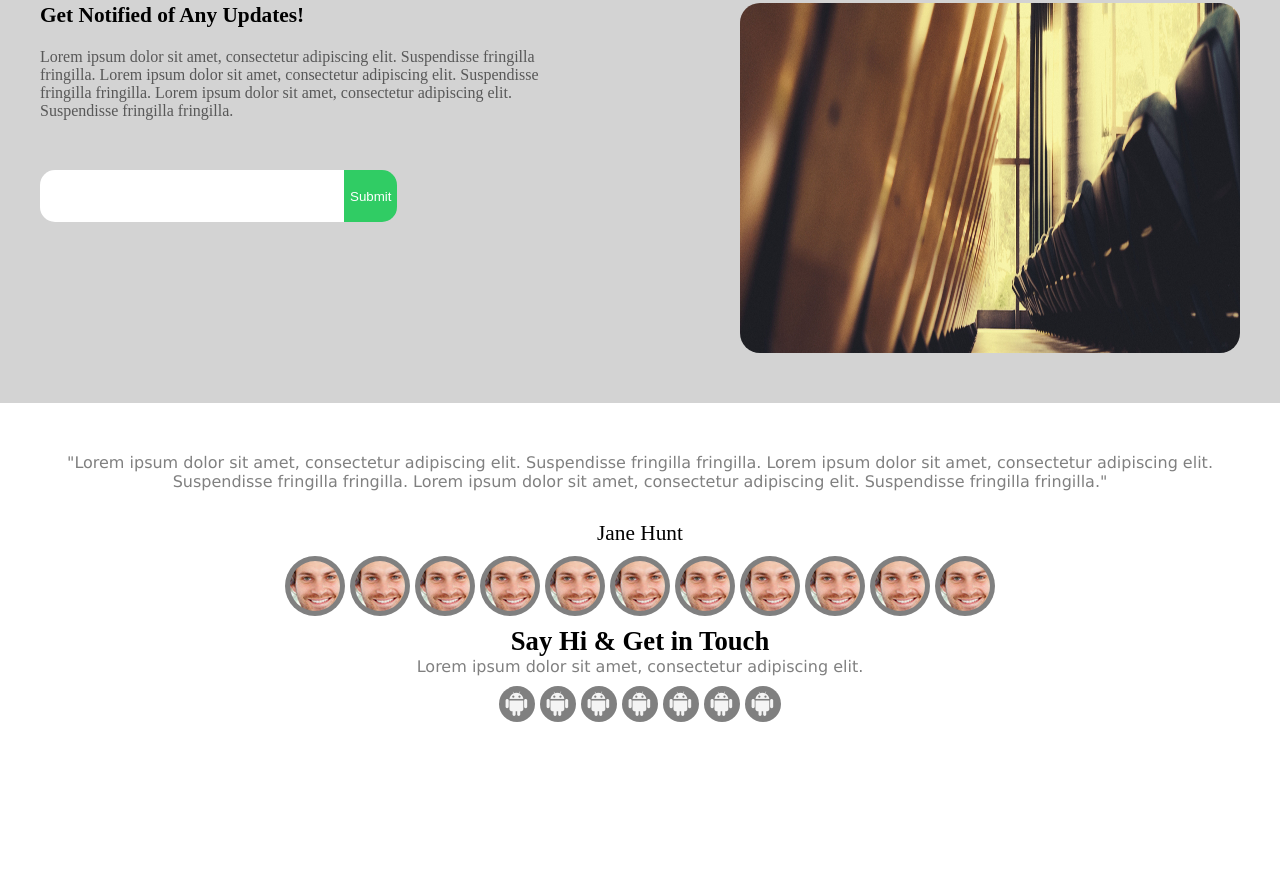
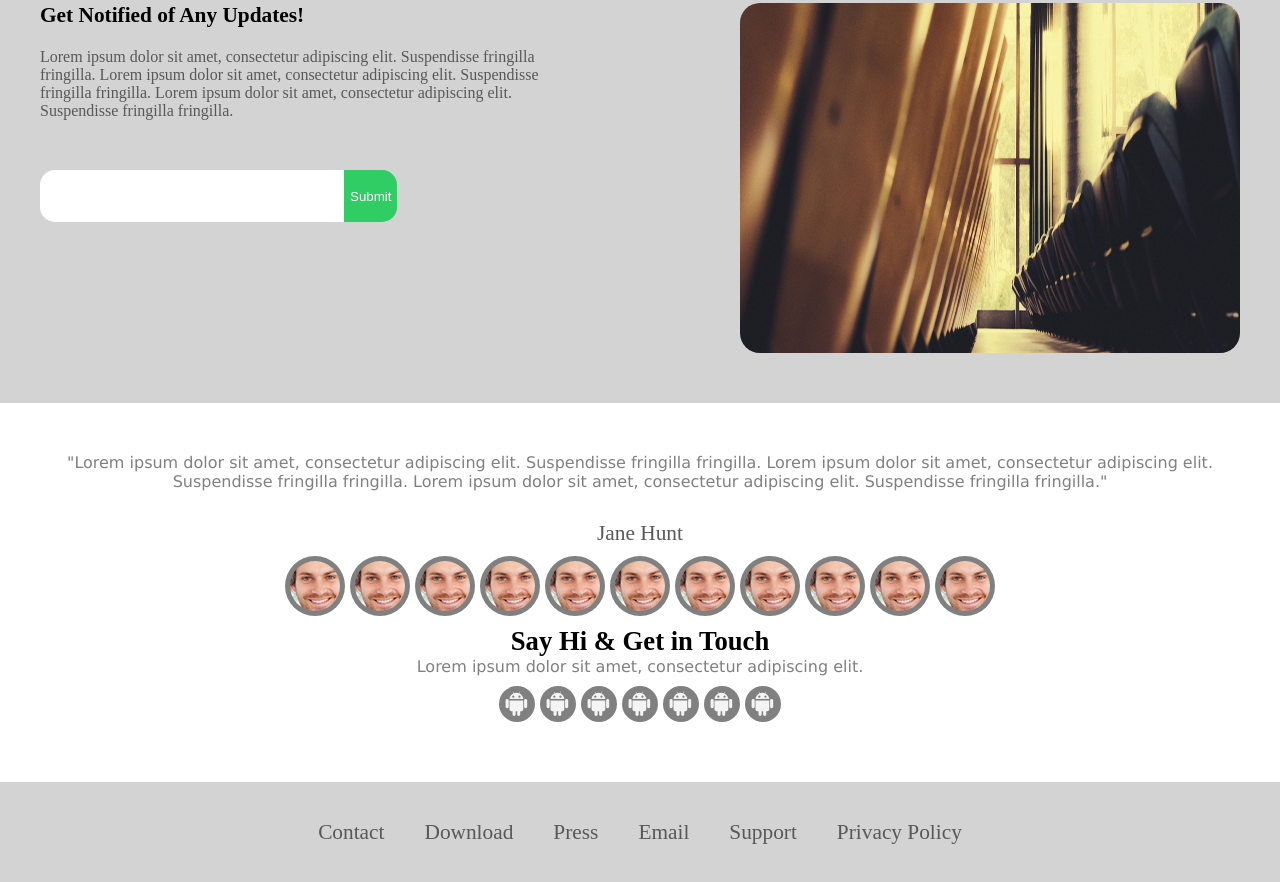
Before and after one commit to JaboloFNS/ex-notify-site, a plain HTML site: page index.html in a window 1280 px wide. Shown: the part 996-1878 px from the top of the page. Before the commit the page ends 1778 px from the top, so only its background shows below. Drawn offline with Linux system fonts and the light colour scheme.

Commit message:
Ex Notify Site: footer pronto.

```diff
--- a/index.html
+++ b/index.html
@@ -89,7 +89,13 @@
 			</div>
 		</div>
 	</section>
-
+	<footer>
+		<span>Contact</span>
+		<span>Download</span>
+		<span>Press</span>
+		<span>Email</span>
+		<span>Support</span>
+		<span>Privacy Policy</span>
+	</footer>
 </body>
-
 </html>
--- a/styles.css
+++ b/styles.css
@@ -219,3 +219,25 @@ h6{
     background-color: rgba(48, 204, 100);
     cursor: pointer;
 }
+
+/* _____________________________________________________Footer__________________________________________________________ */
+footer{
+    Display: flex;
+    flex-direction: row;
+    background-color: lightgray;
+    width: 1600px;
+    height: 100px;
+    justify-content: center;
+    align-items: center;
+}
+
+span{
+    color: rgb(88, 88, 88);
+    font-size: 16pt;
+    margin: 0 20px 0 20px;
+    cursor: pointer;
+}
+
+span:hover{
+    color: rgb(0,0,0);
+}
```
